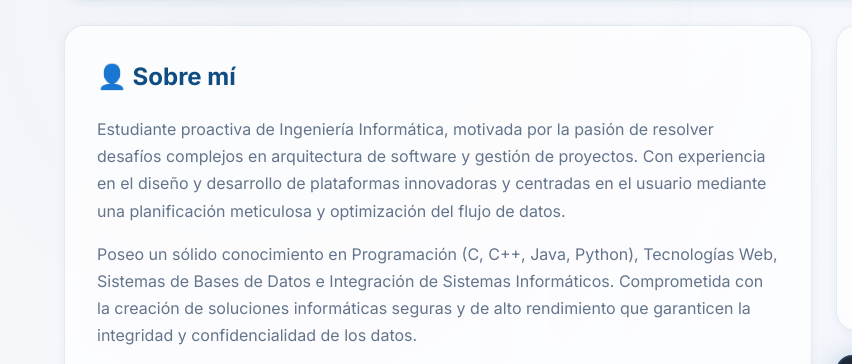
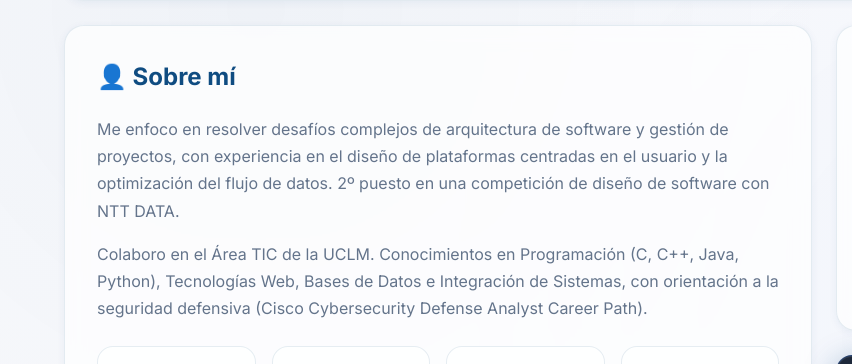
Before and after one commit to imane-hrd/Portfolio, a plain HTML site: page index.html in a window 1280 px wide. Shown: the part 231-595 px from the top of the page, 0-852 px from the left. Drawn offline with Linux system fonts and the light colour scheme.

```diff
--- a/index.html
+++ b/index.html
@@ -911,8 +911,8 @@
     <main>
       <section class="section reveal">
         <h2>👤 Sobre mí</h2>
-        <p>Estudiante proactiva de Ingeniería Informática, motivada por la pasión de resolver desafíos complejos en arquitectura de software y gestión de proyectos. Con experiencia en el diseño y desarrollo de plataformas innovadoras y centradas en el usuario mediante una planificación meticulosa y optimización del flujo de datos.</p>
-        <p>Poseo un sólido conocimiento en Programación (C, C++, Java, Python), Tecnologías Web, Sistemas de Bases de Datos e Integración de Sistemas Informáticos. Comprometida con la creación de soluciones informáticas seguras y de alto rendimiento que garanticen la integridad y confidencialidad de los datos.</p>
+        <p> Me enfoco en resolver desafíos complejos de arquitectura de software y gestión de proyectos, con experiencia en el diseño de plataformas centradas en el usuario y la optimización del flujo de datos. 2º puesto en una competición de diseño de software con NTT DATA.</p>
+        <p> Colaboro en el Área TIC de la UCLM. Conocimientos en Programación (C, C++, Java, Python), Tecnologías Web, Bases de Datos e Integración de Sistemas, con orientación a la seguridad defensiva (Cisco Cybersecurity Defense Analyst Career Path).</p>
 
         <div class="stats-grid">
           <div class="stat-card">
```
